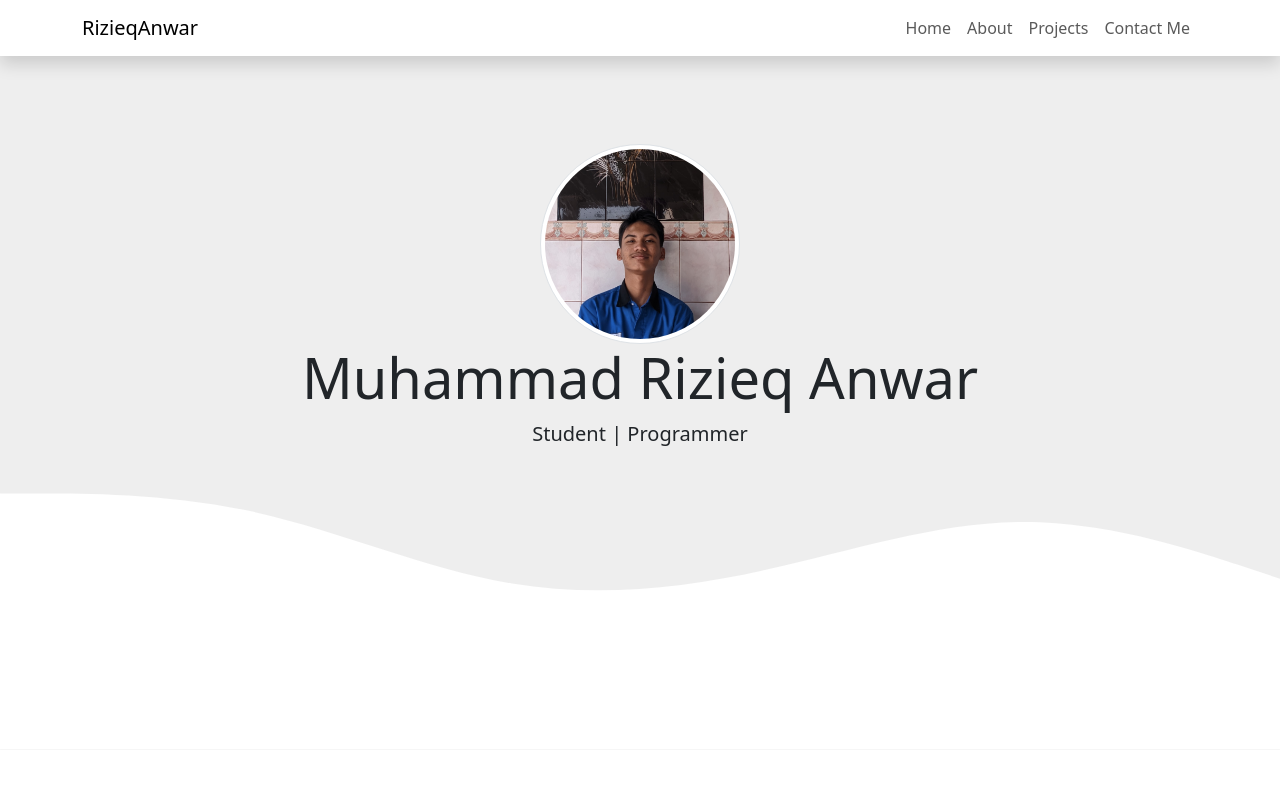
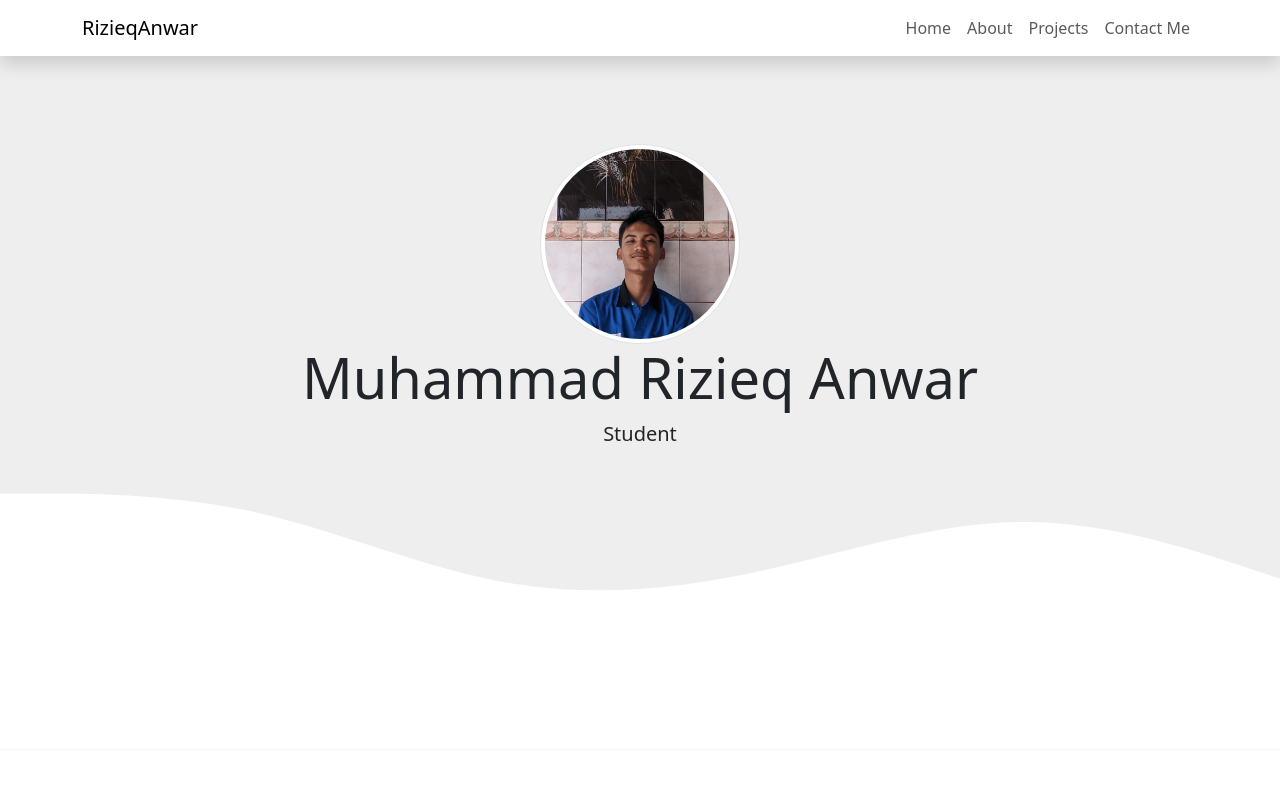
Before and after one commit to kebsixx/Porto, a plain HTML site: page index.html in a window 1280 px wide. Shown: the top 800 px of the page. Drawn offline with nearby package versions, Linux system fonts and the light colour scheme.

Commit message:
change describe

```diff
--- a/index.html
+++ b/index.html
@@ -30,14 +30,6 @@
             <li class="nav-item">
               <a class="nav-link" href="#contact">Contact Me</a>
             </li>
-            <!-- <li class="nav-item dropdown">
-              <a class="nav-link dropdown-toggle" href="#" role="button" data-bs-toggle="dropdown" aria-expanded="false"> Dropdown link </a>
-              <ul class="dropdown-menu">
-                <li><a class="dropdown-item" href="#">Action</a></li>
-                <li><a class="dropdown-item" href="#">Another action</a></li>
-                <li><a class="dropdown-item" href="#">Something else here</a></li>
-              </ul>
-            </li> -->
           </ul>
         </div>
       </div>
@@ -48,7 +40,7 @@
     <section class="jumbotron jumbotron-fluid text-center">
       <img src="img/profil.jpg" alt="" class="rounded-circle img-thumbnail" width="200" />
       <h1 class="display-4">Muhammad Rizieq Anwar</h1>
-      <p class="lead">Student | Programmer</p>
+      <p class="lead">Student</p>
       <svg xmlns="http://www.w3.org/2000/svg" viewBox="0 0 1440 320">
         <path
           fill="#fff"
```
